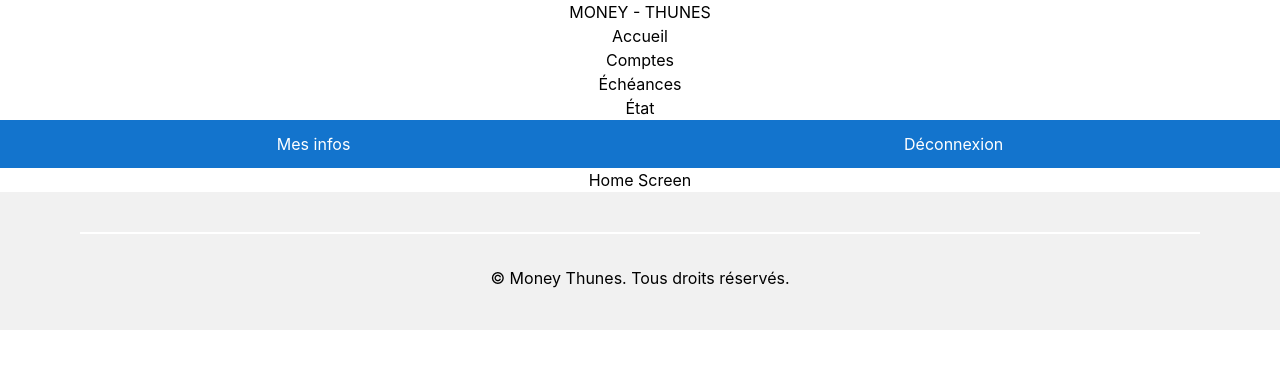
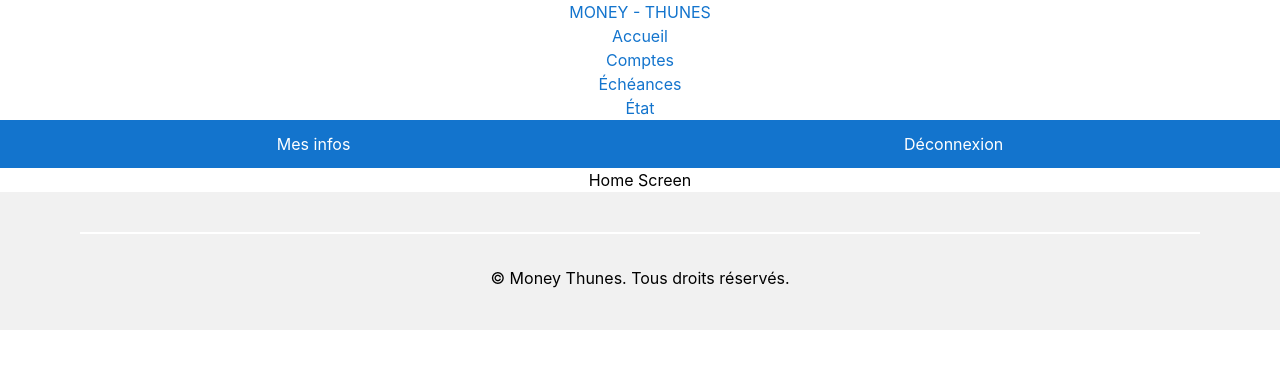
Before and after one commit to Jossic/Money-Thunes, a React (Create React App) app: page / in a window 1280 px wide. Shown: the top 368 px of the page. Built offline with nearby package versions, Linux system fonts and the light colour scheme.

Commit message:
feat: color title

```diff
--- a/src/components/Layout/Header/index.js
+++ b/src/components/Layout/Header/index.js
@@ -15,7 +15,7 @@ export default function Header() {
       <div className="container logo">
         <img />
       </div>
-      <div>
+      <div className="justify-around items-center text-secondary">
         <Title title={'MONEY - THUNES'} />
         <ul className="container titre/sous titre">
           <li>
--- a/tailwind.config.js
+++ b/tailwind.config.js
@@ -4,7 +4,8 @@ module.exports = {
     colors: {
       primary: '#dfd0d0',
       secondary: '#1374CD',
-      white: '#ffffff'
+      white: '#ffffff',
+      black: '#0F172A'
     }
   },
   plugins: []
```
